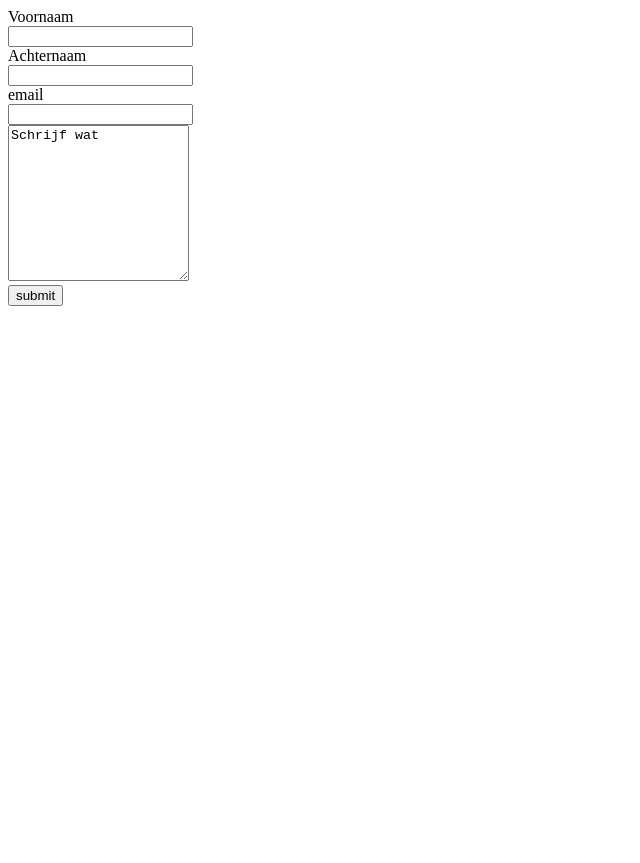
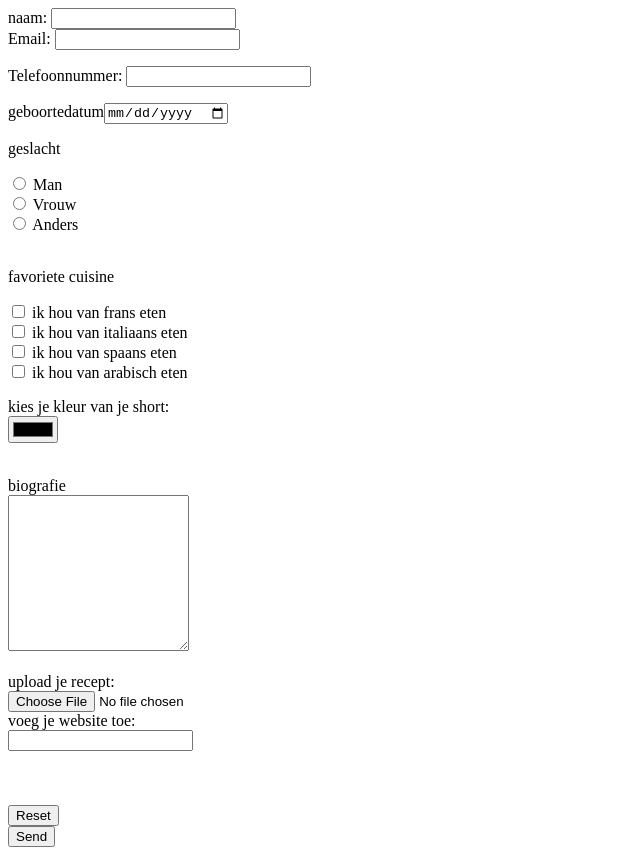
Before and after one commit to learntocodeNL/opdracht-M01L03-11, a plain HTML site: page contact.html in a window 1280 px wide. Shown: the whole page, without its empty margins (0-640 px from the left). Before the commit the page ends 800 px from the top, so only its background shows below. Drawn offline with Linux system fonts and the light colour scheme.

Commit message:
Add files via upload

```diff
--- a/contact.html
+++ b/contact.html
@@ -8,16 +8,75 @@
 
 </head>
 
-<form name="contact" method="POST" data-netlify="true">
+<form name="contact" netlify>
 
-    <label for="naam">Voornaam</label><br>
-    <input type="text" id="fname" name="naam" value=""><br>
+    <label>naam: <input type="text" name="name" /></label><br>
 
-    <label for="achternaam">Achternaam</label><br>
-    <input type="text" id="lname" name="naam" value=""><br>
 
-    <label for="email">email</label><br>
-    <input type="email" id="email" name="email" for="Schrijf wat"></label><br>
-    <textarea rows="10" cols="20">Schrijf wat</textarea><br>
 
-    <input type="submit" value="submit" </form>
+    <label> Email: <input type="email" name="email" /></label>
+    </p>
+    <p>
+        <label for="phone">Telefoonnummer:</label>
+        <input type="tel" id="phone" name="phone" pattern="[0-9]{3}-[0-9]{2}-[0-9]{3}">
+        </select></label>
+    </p>
+
+
+
+    <p>
+        <label>geboortedatum<input type="date">
+
+
+            <p>geslacht</p>
+
+            <input type="radio" id="male" name="gender" value="male">
+            <label for="male">Man</label><br>
+
+            <input type="radio" id="female" name="gender" value="female">
+            <label for="female">Vrouw</label><br>
+
+            <input type="radio" id="anders" name="gender" value="anders">
+            <label for="other">Anders</label><br><br>
+
+
+            <p>favoriete cuisine</p>
+
+
+            <input type="checkbox" id="frans" name="frans" value="frans">
+            <label for="frans">ik hou van frans eten</label><br>
+
+            <input type="checkbox" id="italiaans" name="italiaans" value="italiaans">
+            <label for="italiaans">ik hou van italiaans eten</label><br>
+
+            <input type="checkbox" id="spaans" name="spaans" value="spaans">
+            <label for="spaans"> ik hou van spaans eten</label><br>
+
+            <input type="checkbox" id="arabisch" name="arabisch" value="arabisch">
+            <label for="arabisch"> ik hou van arabisch eten</label>
+
+
+
+            <p>
+
+                <label for="favcolor">kies je kleur van je short:</label><br>
+                <input type="color" id="favcolor" name="favcolor">
+
+            <p><br>
+                <label>biografie</label><br>
+
+                <textarea name="message" rows="10" cols="20"></textarea><br><br>
+
+
+                <label for="myfile">upload je recept:</label><br>
+                <input type="file" id="myfile" name="myfile"><br>
+
+                <label for="homepage">voeg je website toe:</label><br>
+                <input type="url" id="homepage" name="homepage"><br><br><br><br>
+
+                <input type="reset"><br>
+
+
+                <button type="submit">Send</button>
+            </p>
+</form>
```
Also changed, not shown: index.html (+6 -4 lines).
